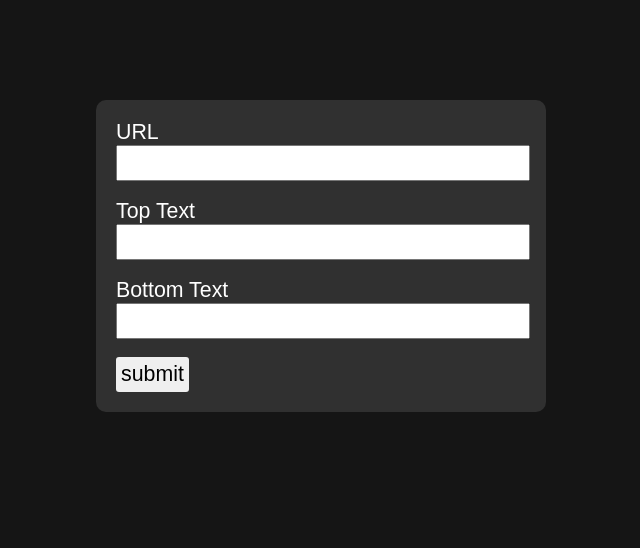
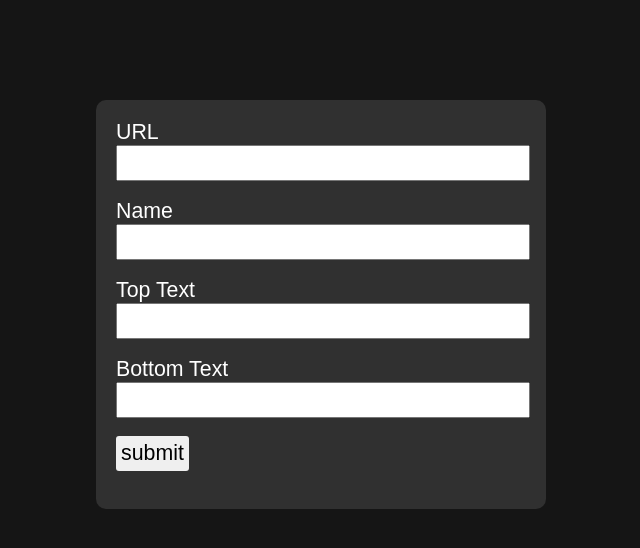
Before and after one commit to csos95/FullStack-silva, a PHP site: page / in a window 1280 px wide. Shown: the top 548 px of the page, without its empty margins (319-959 px from the left). Run offline with PHP 8.4, Linux system fonts and the light colour scheme.

Commit message:
pull image from url and save with name

```diff
--- a/assignments/memegenerator/www/html/index.html
+++ b/assignments/memegenerator/www/html/index.html
@@ -11,26 +11,32 @@
 <body>
 
 	<div id="wrapper">
-		<form>
+		<form id="meme-form">
 			<label for="url">URL</label><br>
 			<input id="url" type="url"><br><br>
+			<label for="name">Name</label><br>
+			<input id="name" type="text"><br><br>
 			<label for="top">Top Text</label><br>
 			<input id="top" type="text"><br><br>
 			<label for="bottom">Bottom Text</label><br>
 			<input id="bottom" type="text"><br><br>
 			<input type="button" value="submit" onclick="send_request()">
 		</form>
+
+		<img id="meme" src="">
 	</div>
-
 
 	<script>
 		let apiURL = 'http://localhost:4568/'
 		function send_request() {
 			let url = document.getElementById('url').value;
+			let name = document.getElementById('name').value;
 			let top = document.getElementById('top').value;
 			let bottom = document.getElementById('bottom').value;
-			api_call('generate_image', { 'url': url, 'top': top, 'bottom': bottom }, function () {
+			api_call('generate_image', { 'url': url, 'name': name, 'top': top, 'bottom': bottom }, function () {
 				console.log(data);
+				document.getElementById('meme').src = data.url;
+				document.getElementById('meme-form').style.display = 'none';
 			});
 		}
 
--- a/assignments/memegenerator/www/html/style.css
+++ b/assignments/memegenerator/www/html/style.css
@@ -26,3 +26,7 @@ input[type="button"] {
     border-radius: 3px;
     border: none;
 }
+#meme {
+    max-width: 100%;
+    max-height: 100%;
+}
```
Also changed, not shown: assignments/memegenerator/www/scripts/DANK.jpg (deleted), assignments/memegenerator/www/scripts/sample-out.jpg (deleted), 1 other file.
